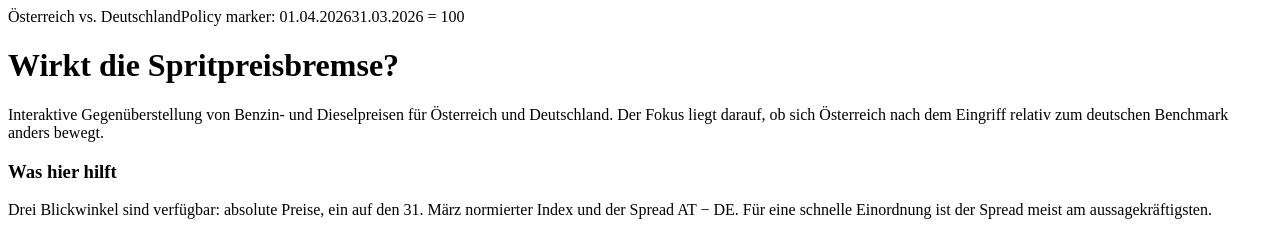
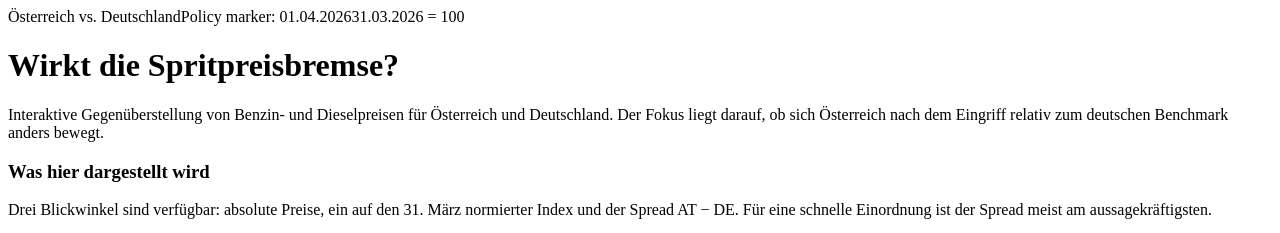
Before and after one commit to maxgoedl/Spritpreisbremse, a React (Vite) app: page / in a window 1280 px wide. Shown: the top 233 px of the page. Built offline with nearby package versions, Linux system fonts and the light colour scheme; the HTML template or start-up script is replaced by a standard one.

Commit message:
Update App.jsx

```diff
--- a/src/App.jsx
+++ b/src/App.jsx
@@ -226,7 +226,7 @@
             <p className="lead">Interaktive Gegenüberstellung von Benzin- und Dieselpreisen für Österreich und Deutschland. Der Fokus liegt darauf, ob sich Österreich nach dem Eingriff relativ zum deutschen Benchmark anders bewegt.</p>
           </div>
           <div className="card aside-card">
-            <h3>Was hier hilft</h3>
+            <h3>Was hier dargestellt wird</h3>
             <p>Drei Blickwinkel sind verfügbar: absolute Preise, ein auf den 31. März normierter Index und der Spread AT − DE. Für eine schnelle Einordnung ist der Spread meist am aussagekräftigsten.</p>
           </div>
         </header>
@@ -247,7 +247,7 @@
 
         <footer className="card sources-card">
           <h3>Datenquellen</h3>
-          <p>Österreich: E-Control — <a href="https://www.e-control.at" target="_blank" rel="noreferrer">www.e-control.at</a></p>
+          <p>Österreich: E-Control — <a href="https://www.e-control.at/documents/1785851/1811582/2026_04_10_Spritpreisbremse_Pressemappe_Final.pdf/b0e89414-7de1-d57b-012d-9b31c8593e20?t=1775809883097" target="_blank" rel="noreferrer">www.e-control.at</a></p>
           <p>Deutschland: <a href="https://derspritfuchs.de/preise/preisentwicklung" target="_blank" rel="noreferrer">derspritfuchs.de/preise/preisentwicklung</a></p>
         </footer>
       </div>
```
